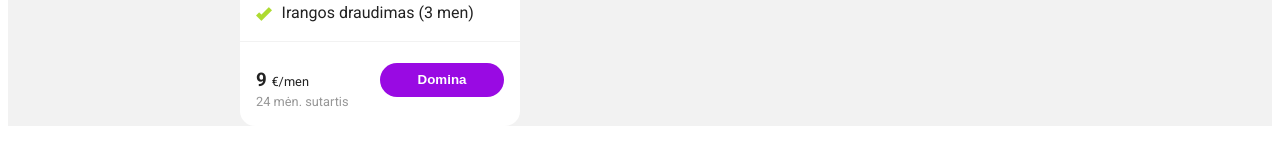
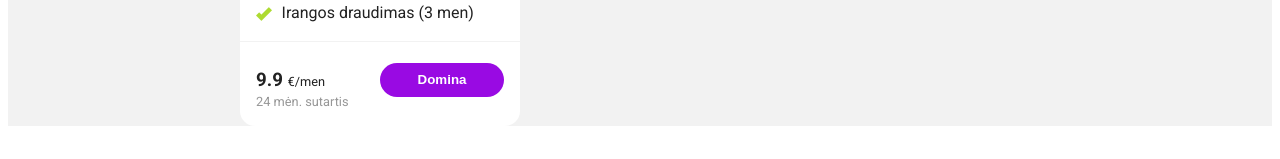
Before and after one commit to ignaskoncius/mobile-plans, a React (Create React App) app: page / in a window 1280 px wide. Shown: the part 386-545 px from the top of the page. Built offline with nearby package versions, Linux system fonts and the light colour scheme.

Commit message:
beIsipareigojimu pass as prop to kobile plan

```diff
--- a/public/data/plan1.json
+++ b/public/data/plan1.json
@@ -13,7 +13,7 @@
     ],
     "price": {
         "commitment": 9,
-        "noComitment": 9.9
+        "noCommitment": 9.9
     },
     "period": "men",
     "contractLength": {
--- a/src/App.jsx
+++ b/src/App.jsx
@@ -43,7 +43,7 @@ class App extends Component {
             <HaveServices />
           </div>
           <main className="plan-cards">
-            <MobilePlan plan={this.state.mobile1} isipareigojimai={this.state.beIsipareigojimu} />
+            <MobilePlan plan={this.state.mobile1} beIsipareigojimu={this.state.beIsipareigojimu} />
           </main>
         </div>
       </div>
--- a/src/components/mobilePlan.jsx
+++ b/src/components/mobilePlan.jsx
@@ -28,7 +28,7 @@ class MobilePlan extends Component {
           <div className="bottom__price-part">
             <h3 className="bottom__price">
               {/* {price && price.commitment} <span>€/men</span> */}
-              {price?.commitment} <span>€/{period}</span>
+              {this.props.beIsipareigojimu ? price?.noCommitment : price?.commitment} <span>€/{period}</span>
             </h3>
             <small className="bottom__term">{contractLength?.commitment}</small>
           </div>
```
